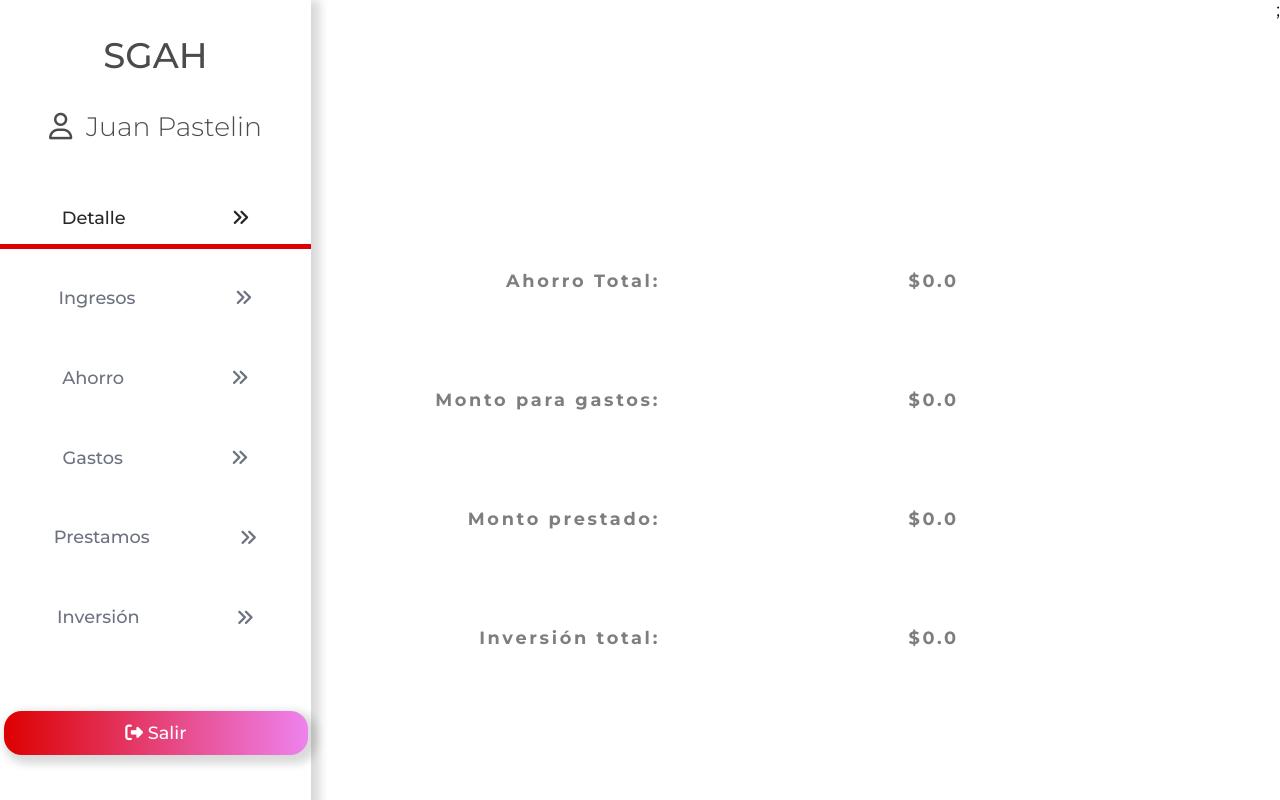
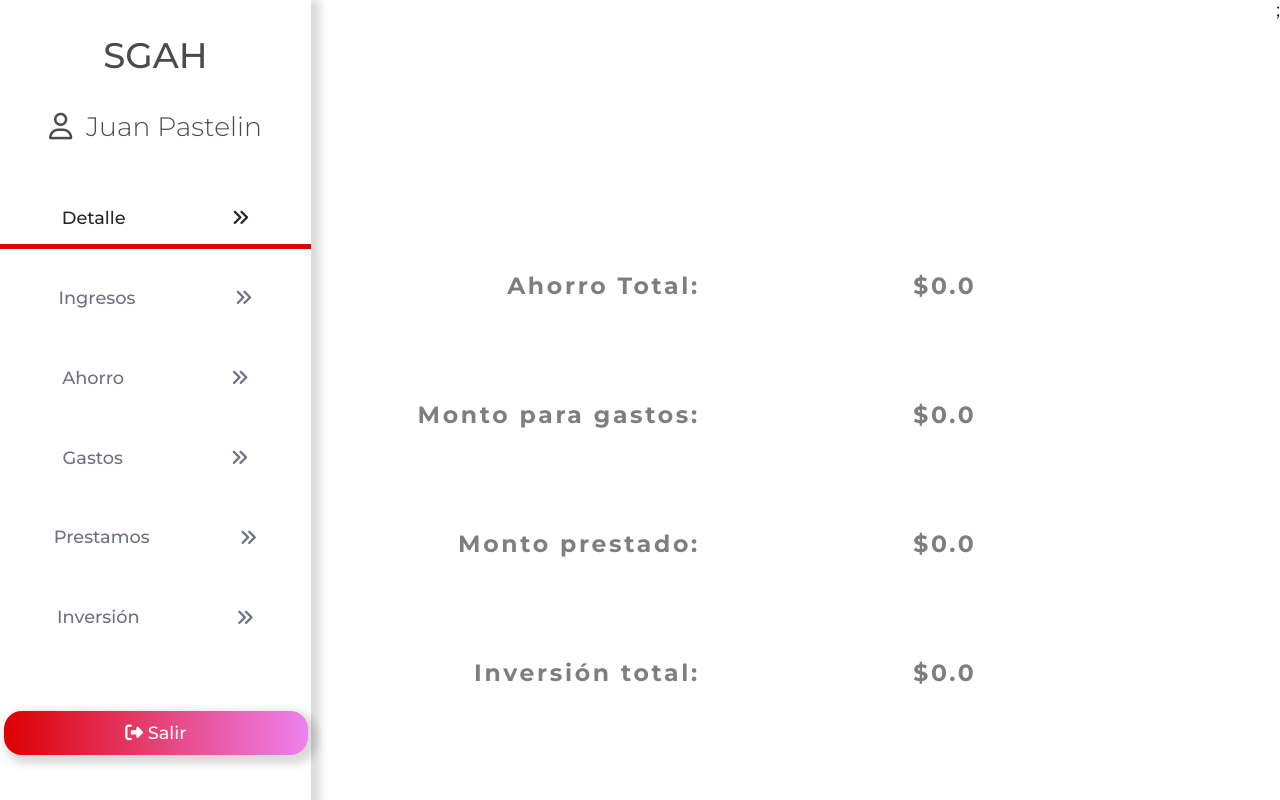
Before and after one commit to pastelin/sgah-app, a React (Vite) app: page /detalle in a window 1280 px wide. Built offline with nearby package versions, Linux system fonts and the light colour scheme; no server answers.

Commit message:
Corrige tamaño de fuente en Datalle

```diff
--- a/src/css/app.css
+++ b/src/css/app.css
@@ -595,15 +595,11 @@ hr {
   margin-top: 0;
   margin-bottom: 5rem;
   letter-spacing: 0.15rem;
+  font-size: calc(20px + 4 * (100vw - 380px) / 1020);
 }
 @media (min-width: 992px) {
   .contenedor__resumen .contenido__resumen {
     text-align: right;
-  }
-}
-@media (min-width: 992px) {
-  .contenedor__resumen .monto__resumen {
-    letter-spacing: 0.2rem;
   }
 }
 
--- a/src/scss/layout/_resumen.scss
+++ b/src/scss/layout/_resumen.scss
@@ -28,7 +28,7 @@
 			margin-top: 0;
 			margin-bottom: 5rem;
             letter-spacing: 0.15rem;
-
+            font-size: calc(20px + (24 - 20) * ((100vw - 380px) / (1400 - 380)));
 		}
 	}
 
@@ -38,9 +38,4 @@
 		}
 	}
 
-	.monto__resumen {
-		@include m.desktop {
-			letter-spacing: 0.2rem;
-		}
-	}
 }
```
